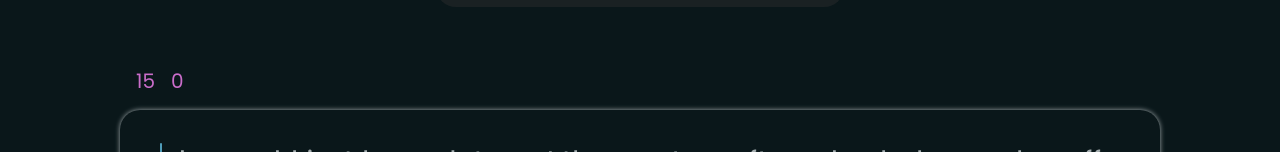
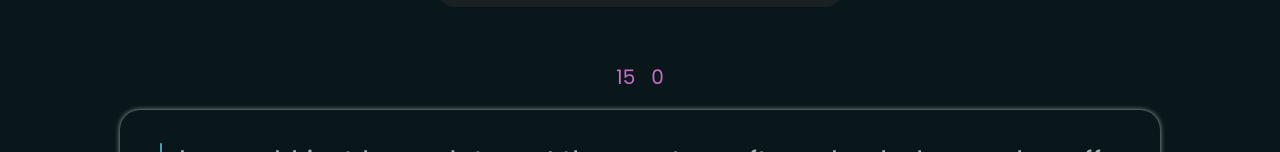
Before and after one commit to mr-shan/react-type-fast, a React (Vite) app: page / in a window 1280 px wide. Shown: the part 232-384 px from the top of the page. Built offline with nearby package versions, Linux system fonts and the light colour scheme.

Commit message:
Fixed the typing stats position

```diff
--- a/src/components/typingArea/style.module.css
+++ b/src/components/typingArea/style.module.css
@@ -79,6 +79,9 @@
   padding: 0.25rem 1rem;
   font-size: 1.25rem;
   color: var(--accent);
+  width: 100%;
+  padding: 0;
+  justify-content: center;
 }
 
 .type-fast-typing-area-input-ref {
@@ -107,10 +110,10 @@
 @media screen and (max-width: 24rem) {
   .typingStatsWrapper {
     font-size: 1rem;
-    padding: 1rem 2rem;
+    margin-top: 0.75rem;
   }
   .container {
-    margin-top: 3rem;
+    margin-top: 4rem;
     width: 70%;
     padding: 1rem 1.5rem;
   }
```
